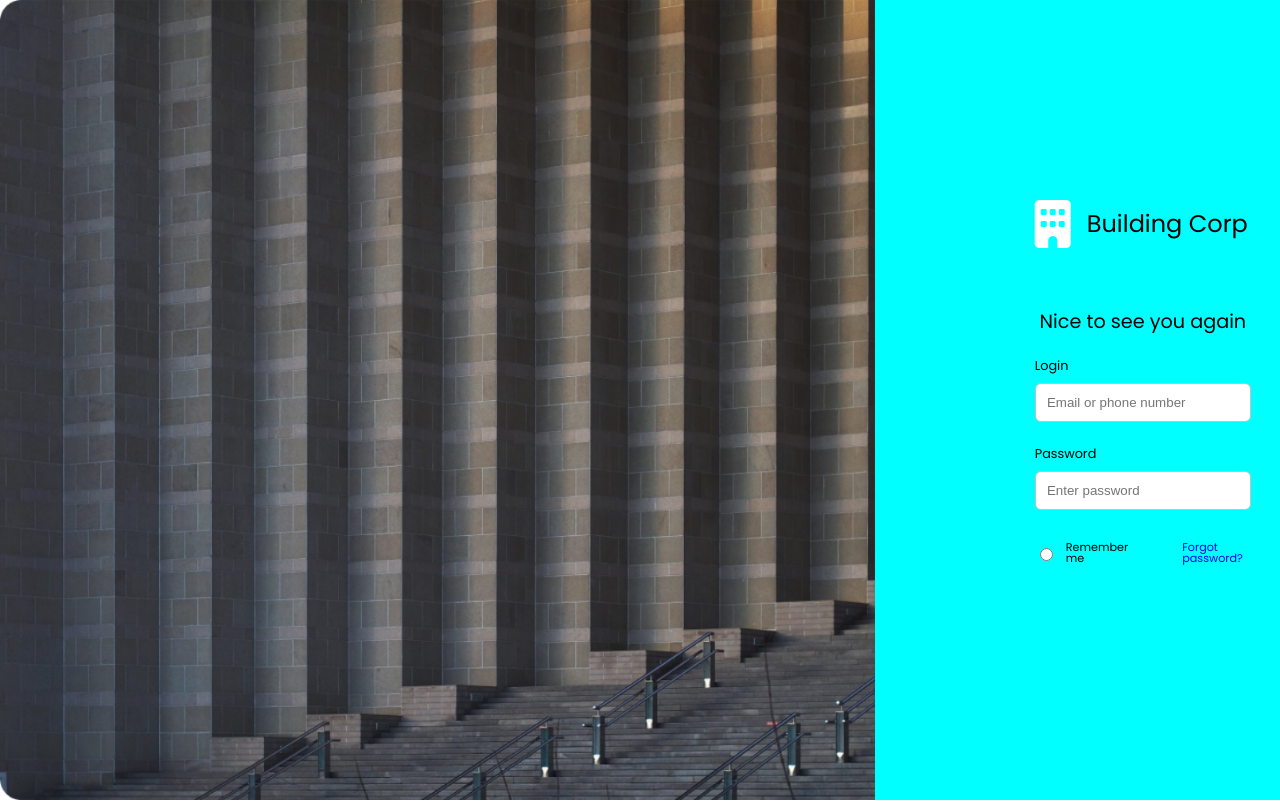
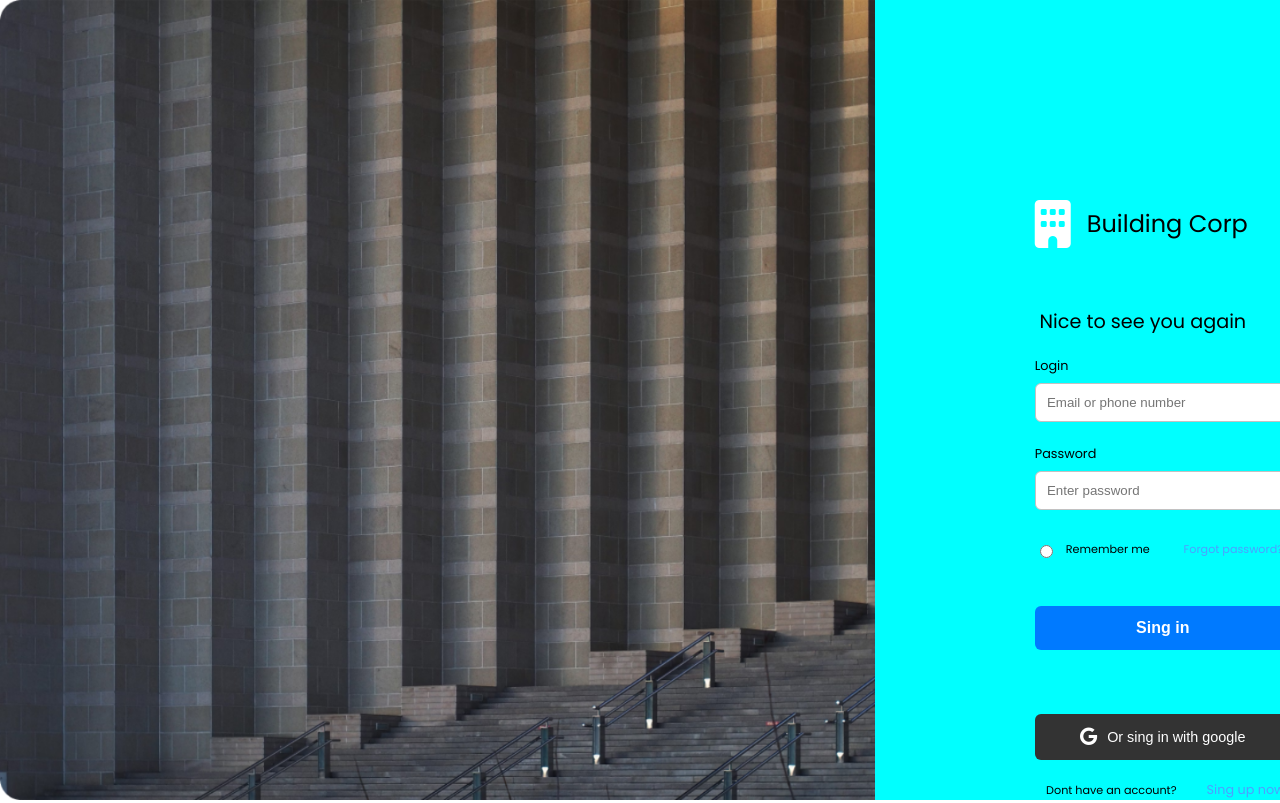
Before and after one commit to cadenasza/desafio-e, a plain HTML site: page index.html in a window 1280 px wide. Drawn offline with Linux system fonts and the light colour scheme.

Commit message:
adicionando os botoes e estilizando-os

```diff
--- a/index.html
+++ b/index.html
@@ -41,6 +41,15 @@
                                     <label for="remember">Remember me</label>
                                     <a href="#" class="esqueceu-senha">Forgot password?</a>
                                 </div>
+                                <div class="div-botoes">
+                                    <button class="btn">Sing in</button>
+                                    <button class="btn-google"><i class="fa-brands fa-google icone-google"></i>Or sing in with google </button>
+                                </div>
+                                <div class="criar-conta">
+                                    <h3>Dont have an account?</h3>
+                                    <a href="#">Sing up now</a>
+                                </div>
+
                         </form>
                     </div>
                 </div>
--- a/styles.css
+++ b/styles.css
@@ -75,7 +75,7 @@ label{
 
 .input-form{
     display: block;
-    width:15vw;
+    width:18.5vw;
     padding: 0.7rem;
     border-radius: 6px;
     border: 1px solid #c2c1c1;
@@ -83,7 +83,7 @@ label{
 
 .remember {
     display: flex;
-    justify-content: center;
+    justify-content: start;
     align-items: center;
     margin-top: 2rem;
     display: flex;
@@ -98,9 +98,76 @@ label{
     text-decoration: none;
     font-size: .7rem;
     margin-left: 1.5rem;
+    color:#4BA1FF;
 }
 
-.esqueceu-senha:hover{
+.esqueceu-senha:hover, .criar-conta a:hover{
     color: black;
     border-bottom: 1px solid #000;
 }
+
+.div-botoes{
+    display: flex;
+    flex-direction: column;
+    margin-top: 3rem;
+    gap: 8vh;
+}
+
+.btn, .btn-google {
+    display: flex;
+    align-items: center;
+    justify-content: center;
+    width: 20vw;
+    padding: .8rem;
+    border-radius: 6px;
+    border: none;
+    background-color: #007AFF;
+    color: #fff;
+    font-size: 1rem;
+    font-weight: 600;
+}
+
+.btn-google{
+    display: flex;
+    align-items: center;
+    justify-content: center;
+    background-color: #333333;
+    font-size: .9rem;
+    padding: 0.9rem;
+    gap: 10px;
+    font-weight: 400;
+}
+
+.btn:hover {
+    background-color: transparent;
+    color: #007AFF;
+    border: 1px solid #007AFF;
+}
+
+.btn-google:hover {
+    background-color: transparent;
+    color: #333333;
+    border: 1px solid #333333;
+}
+
+.icone-google {
+    font-size: 18px;
+}
+
+.criar-conta{
+    margin-top: 1.5rem;
+    display: flex;
+    align-items: center;
+    justify-content: center;
+    gap: 30px;
+}
+
+.criar-conta h3{
+    font-size: .7rem;
+}
+
+.criar-conta a{
+    text-decoration: none;
+    font-size: .8rem;
+    color: #4BA1FF;
+}
```
